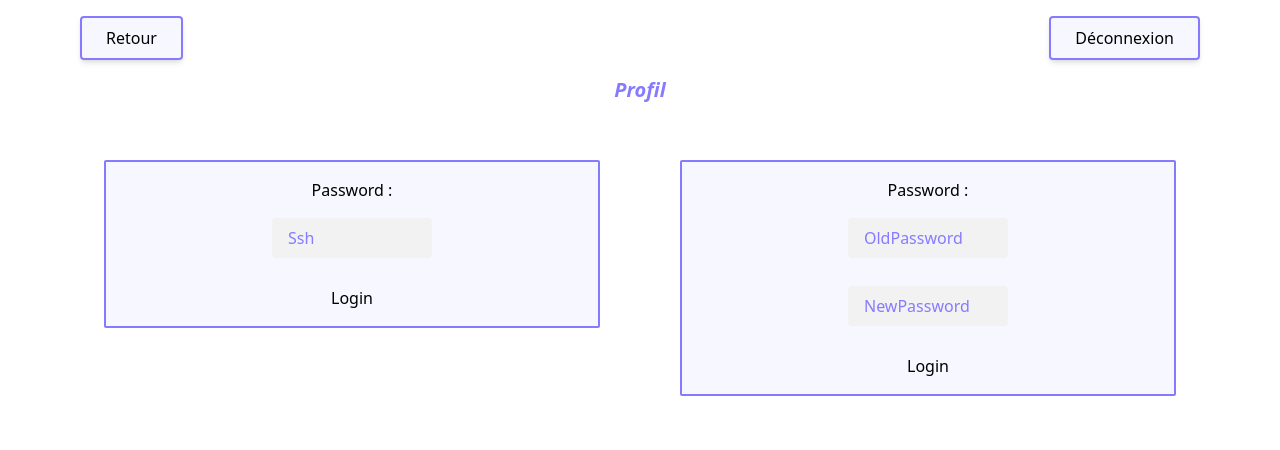
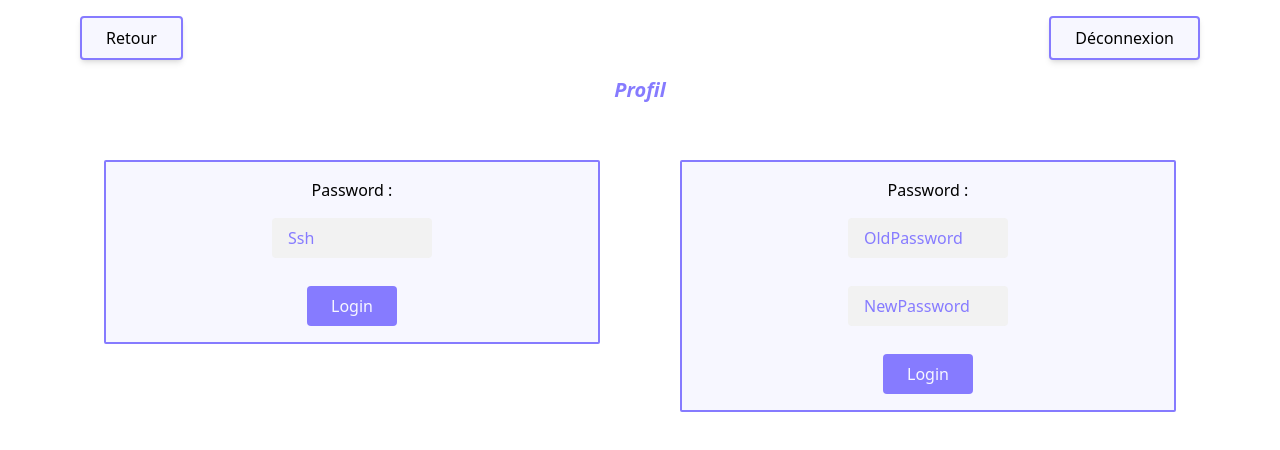
Before and after one commit to Zalerys/Projet-Cloud, a React (Create React App) app in the folder front/: page /profil in a window 1280 px wide. Shown: the top 450 px of the page. Built offline with nearby package versions, Linux system fonts and the light colour scheme.

Commit message:
add style btn login profil

```diff
--- a/front/src/components/CardSsh.tsx
+++ b/front/src/components/CardSsh.tsx
@@ -25,7 +25,7 @@ const CardSsh = () => {
     }
   }
   return (
-    <div className="felx flex-col text-center m-10 bg-whiteViolet rounded-sm border-2 border-violet p-4">
+    <div className="flex-col p-4 m-10 text-center border-2 rounded-sm felx bg-whiteViolet border-violet">
       <div className="mb-4">Password :</div>
       <form className="flex flex-col items-center gap-7" action="post">
         <Input
@@ -35,7 +35,7 @@ const CardSsh = () => {
           onChange={(event) => handleChange(event, 'ssh')}
         />
 
-        <Button name="Login" onClick={connect} />
+        <Button className={'h-10 px-6 py-2 rounded text-whiteViolet bg-violet'} name="Login" onClick={connect} />
       </form>
     </div>
   );
--- a/front/src/components/CardUpdatePassword.tsx
+++ b/front/src/components/CardUpdatePassword.tsx
@@ -24,7 +24,7 @@ const CardListBackup = () => {
     }
   }
   return (
-    <div className="felx flex-col text-center m-10 bg-whiteViolet rounded-sm border-2 border-violet p-4">
+    <div className="flex-col p-4 m-10 text-center border-2 rounded-sm felx bg-whiteViolet border-violet">
       <div className="mb-4">Password :</div>
       <form className="flex flex-col items-center gap-7" action="post">
         <Input
@@ -39,7 +39,7 @@ const CardListBackup = () => {
           key="password"
           onChange={(event) => handleChange(event, 'newPassword')}
         />
-        <Button name="Login" onClick={connect} />
+        <Button className={'h-10 px-6 py-2 rounded text-whiteViolet bg-violet'} name="Login" onClick={connect} />
       </form>
     </div>
   );
```
